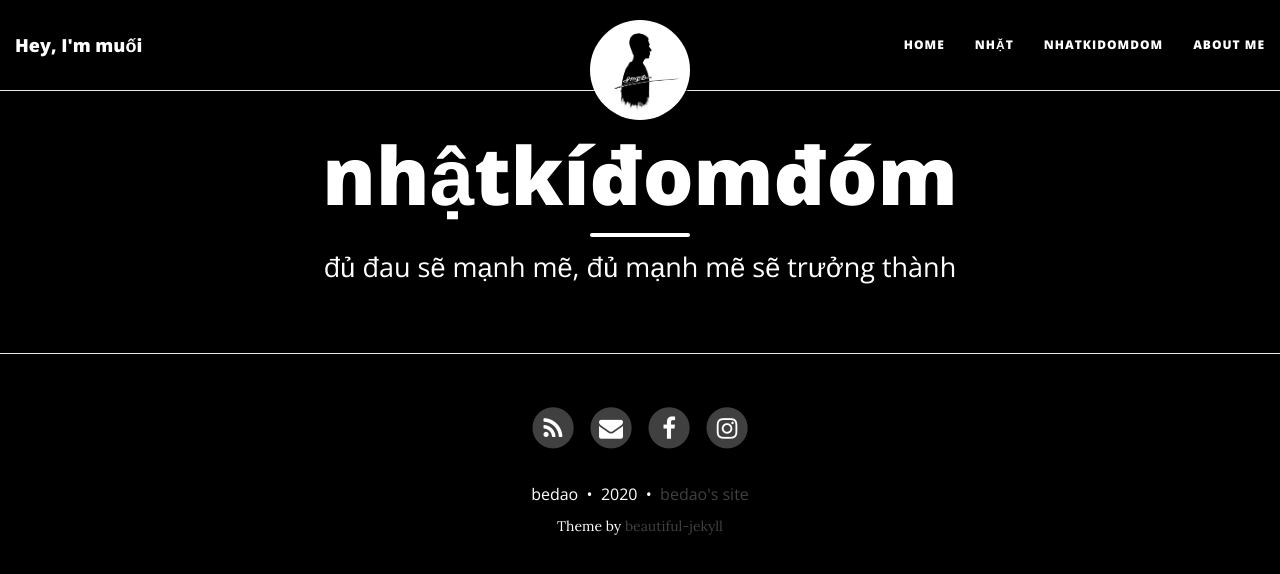
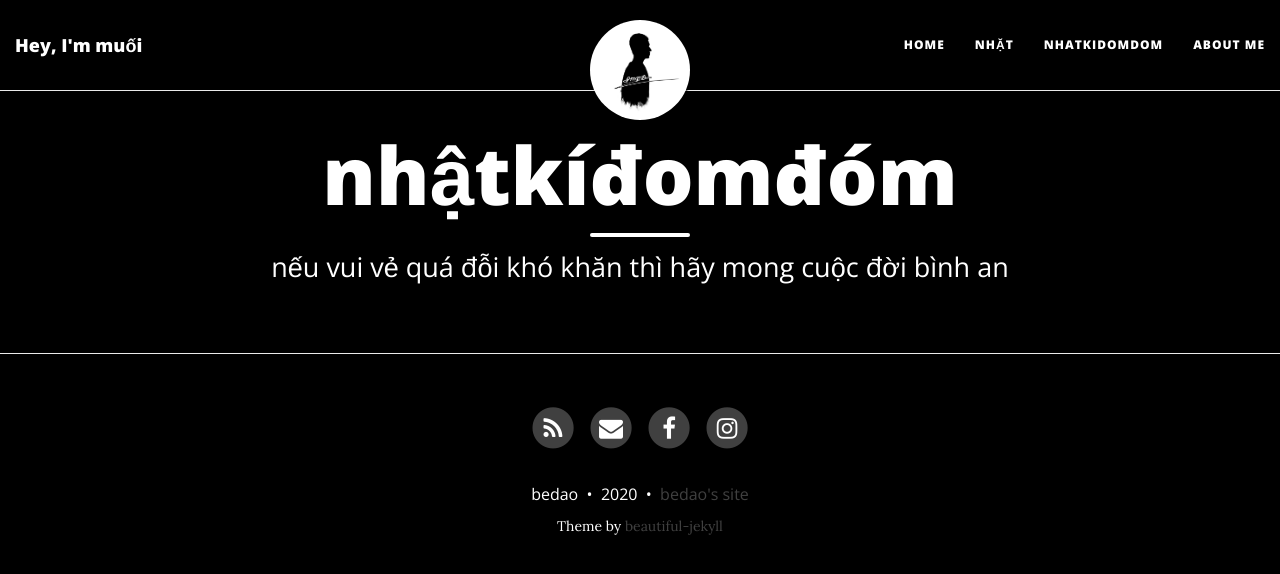
Before and after one commit to muoii/muoii.github.io, a Jekyll site: the page built from nkdd/index.html, in a window 1280 px wide. Shown: the top 574 px of the page. Built offline with Jekyll 4.4.1, drawn with Linux system fonts in a browser that asks for light colours; nearby versions of some CDN libraries.

Commit message:
Update index.html

```diff
--- a/nkdd/index.html
+++ b/nkdd/index.html
@@ -1,7 +1,7 @@
 ---
 layout: page
 title: nhậtkíđomđóm
-subtitle: đủ đau sẽ mạnh mẽ, đủ mạnh mẽ sẽ trưởng thành
+subtitle: nếu vui vẻ quá đỗi khó khăn thì hãy mong cuộc đời bình an
 use-site-title: true
 share-img: /img/avt.jpg
 image: /img/avt.jpg
```
